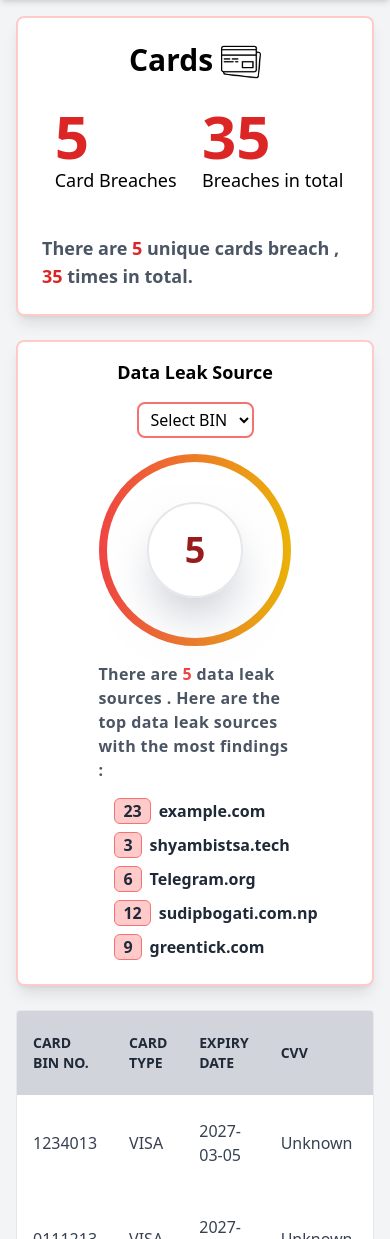
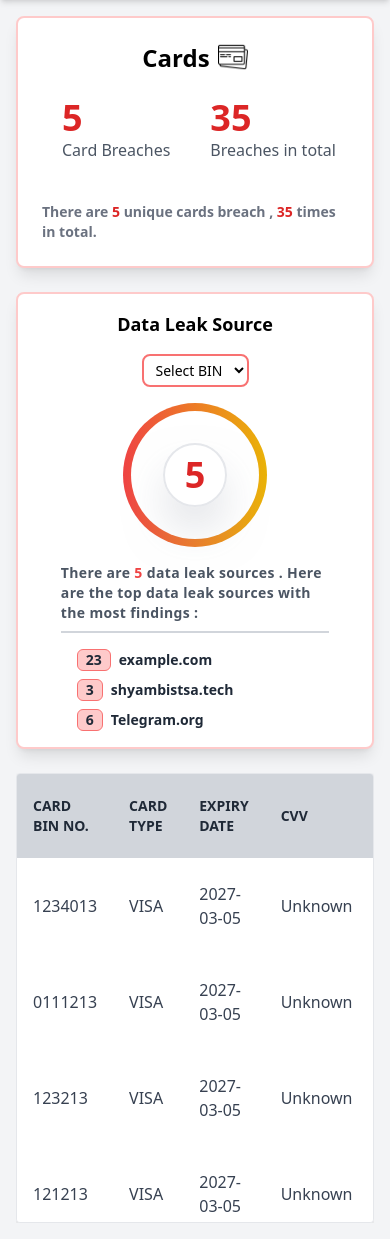
Before and after one commit to sudeep-gtn/dark-web-monitoring, a Django app: page /dark-web-monitoring/cards in a window 390 px wide. Shown: the part 66-1305 px from the top of the page. Run offline with Django 5.2, Linux system fonts and the light colour scheme; a user stored in the database is signed in; some libraries are stand-ins or nearby versions.

Commit message:
cards media query

```diff
--- a/DWmonitoring/authentication/templates/cards.html
+++ b/DWmonitoring/authentication/templates/cards.html
@@ -5,20 +5,20 @@
 <div class="mx-4 my-4">
   <div class="flex flex-col w-full xl:w-5/6  mx-auto gap-6 lg:flex-row mb-6">
     <div class="flex flex-col border-2 border-red-200 w-full xl:w-1/2 shadow-lg bg-white p-6 rounded-lg">
-      <div class="flex gap-2 text-3xl font-semibold mx-auto">Cards <span> <img src="/static/images/credit-card.png"
-            height="40" width="40" alt="cards"></span> </div>
+      <div class="flex gap-2 text-2xl font-semibold mx-auto">Cards <span> <img src="/static/images/credit-card.png"
+            height="30" width="30" alt="cards"></span> </div>
       <div class=" flex flex-col ">
         <div class="flex items-center justify-around w-full gap-2 pt-4">
           <div class="flex flex-col p-2 ">
-            <h2 class="text-6xl  font-bold text-red-600">5</h2>
-            <span class=" text-lg">Card Breaches </span>
+            <h2 class="text-4xl  font-bold text-red-600">5</h2>
+            <span class=" text-gray-600">Card Breaches </span>
           </div>
           <div class="flex flex-col">
-            <h2 class="text-6xl font-bold text-red-600">35</h2>
-            <span class="text-lg">Breaches in total </span>
+            <h2 class="text-4xl font-bold text-red-600">35</h2>
+            <span class="text-gray-600">Breaches in total </span>
           </div>
         </div>
-        <div class="font-semibold text-gray-600 w-fit mx-auto mt-8 text-lg ">There are <span class="text-red-600"> 5</span> unique cards breach , <span class="text-red-600"> 35 </span> times in total. </div>
+        <div class="font-semibold text-gray-500 w-fit mx-auto mt-8 text-sm ">There are <span class="text-red-600"> 5</span> unique cards breach , <span class="text-red-600"> 35 </span> times in total. </div>
       </div>
     </div>
 
@@ -27,7 +27,7 @@
     <div class=" border-2 border-red-200 xl:w-1/2 w-full flex-col w-full bg-white shadow-lg p-4 rounded-lg  flex ">
       <div class="flex gap-4 flex-col lg:flex-row  items-center pb-4 ">
         <h1 class="font-semibold text-left text-lg">Data Leak Source</h1>
-        <select class="px-2 py-1 font-medium rounded-lg border-2 border-red-400 bg-white outline-none" name="cards">
+        <select class="px-2 py-1 font-medium rounded-lg border-2 border-red-400 text-sm bg-white outline-none" name="cards">
           <option selected value="">Select BIN </option>
           <option value="123345566"> 1234567</option>
           <option value="123345566"> 1234567</option>
@@ -36,28 +36,30 @@
       <div class="flex gap-4 flex-col lg:flex-row  items-center justify-center w-full">
         <div class="w-2/5 flex items-center mx-auto justify-center">
           <div
-            class=" flex items-center justify-center p-2 h-48 w-48 bg-gradient-to-l  from-yellow-500 to-red-500 rounded-full ">
-            <div class="flex items-center justify-center w-44 h-44 bg-white  rounded-full">
+            class=" flex items-center justify-center p-2 h-36 w-36 bg-gradient-to-l  from-yellow-500 to-red-500 rounded-full ">
+            <div class="flex items-center justify-center w-32 h-32 bg-white  rounded-full">
               <span
-                class="shadow-2xl shadow-gray-400/70   rounded-full h-24 w-24 border-2 border-gray-200 hover:border-gray-300 transition-all duration-300 ease-in-out flex items-center justify-center font-bold text-4xl text-red-800">5</span>
+                class="shadow-2xl shadow-gray-400/70   rounded-full h-16 w-16 border-2 border-gray-200 hover:border-gray-300 transition-all duration-300 ease-in-out flex items-center justify-center font-bold text-4xl text-red-600">5</span>
             </div>
           </div>
         </div>
-        <div class="w-3/5 items-left justify-start flex flex-col  ">
-          <h1 class="text-left text-gray-600 font-semibold tracking-wide"> There are <span class="text-red-500">5</span>
+        <div class="md:w-3/5 w-5/6 items-left justify-start flex flex-col  ">
+          <h1 class="text-left text-sm text-gray-600 font-semibold tracking-wide"> There are <span class="text-red-500">5</span>
             data leak sources . Here are the top data leak sources with the most findings : </h1>
-          <ol class="list-disc px-4 py-2 font-bold text-gray-800 pt-4 flex items-left flex-col gap-2">
-            <li class="flex items-center gap-2 "> <span
-                class="text-base border border-red-400 bg-red-200 px-2 rounded-md ">23</span> example.com</li>
-            <li class="flex items-center gap-2 "> <span
-                class="text-base border border-red-400 bg-red-200 px-2 rounded-md ">3</span> shyambistsa.tech</li>
-            <li class="flex items-center gap-2 "> <span
-                class="text-base border border-red-400 bg-red-200 px-2 rounded-md ">6</span> Telegram.org</li>
-            <li class="flex items-center gap-2 "> <span
-                class="text-base border border-red-400 bg-red-200 px-2 rounded-md ">12</span> sudipbogati.com.np</li>
-            <li class="flex items-center gap-2 "> <span
-                class="text-base border border-red-400 bg-red-200 px-2 rounded-md ">9</span> greentick.com</li>
-          </ol>
+          <div class="w-full mt-2 border-t-2 border-gray-300 h-[100px] overflow-y-auto">
+            <ol class="list-disc px-4 py-2 font-bold text-gray-800 pt-4 flex items-left flex-col gap-2">
+              <li class="flex items-center gap-2 text-sm "> <span
+                  class="text-sm  border border-red-400 bg-red-200 px-2 rounded-md ">23</span> example.com</li>
+              <li class="flex items-center gap-2 text-sm"> <span
+                  class="text-sm  border border-red-400 bg-red-200 px-2 rounded-md ">3</span> shyambistsa.tech</li>
+              <li class="flex items-center gap-2 text-sm"> <span
+                  class="text-sm  border border-red-400 bg-red-200 px-2 rounded-md ">6</span> Telegram.org</li>
+              <li class="flex items-center gap-2 text-sm"> <span
+                  class="text-sm  border border-red-400 bg-red-200 px-2 rounded-md ">12</span> sudipbogati.com.np</li>
+              <li class="flex items-center gap-2 text-sm"> <span
+                  class="text-sm  border border-red-400 bg-red-200 px-2 rounded-md ">9</span> greentick.com</li>
+            </ol>
+          </div>
         </div>
       </div>
     </div>
```
